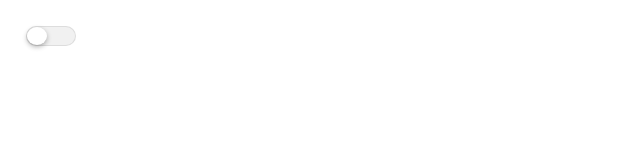
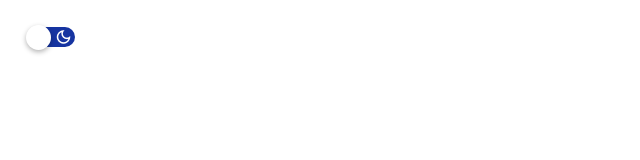
Before and after one commit to pamelasantoss/switcher-dark-light-mode, a plain HTML site: page simple/index.html in a window 1280 px wide. Shown: the full height of the page, 0-640 px from the left. Drawn offline with nearby package versions, Linux system fonts and the light colour scheme.

Commit message:
style: update component style

```diff
--- a/simple/index.html
+++ b/simple/index.html
@@ -3,12 +3,16 @@
 <head>
   <title>Switcher Dark/Light Mode || Simple</title>
   <meta charset="UTF-8">
+  <link href="https://fonts.googleapis.com/css2?family=Material+Icons+Outlined" rel="stylesheet" />
   <link rel="stylesheet" type="text/css" href="style.css" />
 </head>
 <body>
   <div class="Switch">
     <input id="switch-toggle-btn" class="SwitchToggle" type="checkbox" />
-    <label for="switch-toggle-btn"></label>
+    <label for="switch-toggle-btn">
+      <span class="material-icons-outlined">light_mode</span>
+      <span class="material-icons-outlined">dark_mode</span>
+    </label>
   </div>
 
   <script type="text/javascript" src="https://code.jquery.com/jquery-3.6.0.min.js"></script>
--- a/simple/style.css
+++ b/simple/style.css
@@ -26,17 +26,24 @@ body {
 }
 
 .SwitchToggle + label {
-  display: block;
+  display: flex;
+  justify-content: space-between;
   position: relative;
   cursor: pointer;
   outline: none;
   user-select: none;
   padding: 2px;
   width: 50px;
-  height: 20px;
+  height: 22px;
   box-sizing: border-box;
-  background-color: #dddddd;
   border-radius: 40px;
+}
+
+.SwitchToggle + label span {
+  position: relative;
+  font-size: 18px;
+  margin: 0 1px;
+  color: white;
 }
 
 .SwitchToggle + label:before,
@@ -52,13 +59,17 @@ body {
 /* Button off */
 .SwitchToggle + label:before {
   right: 1px;
-  background-color: #f1f1f1;
+  background-color: #1634a1;
   border-radius: 40px;
   transition: background 0.4s;
 }
 
 .SwitchToggle + label:after {
-  width: 20px;
+  width: 25px;
+  height: 25px;
+  position: absolute;
+  left: 0;
+  top: -1px;
   background-color: #fff;
   border-radius: 100%;
   box-shadow: 0 2px 5px rgba(0, 0, 0, 0.3);
@@ -67,10 +78,14 @@ body {
 
 /* Button on */
 .SwitchToggle:checked + label:before {
-  background-color: #8ce196;
+  background-color: #ffc135;
+}
+
+.SwitchToggle:checked + label span {
+  color: black;
 }
 
 .SwitchToggle:checked + label:after {
-  margin-left: 28px;
+  margin-left: 24px;
 }
 /* End | Button */
```
